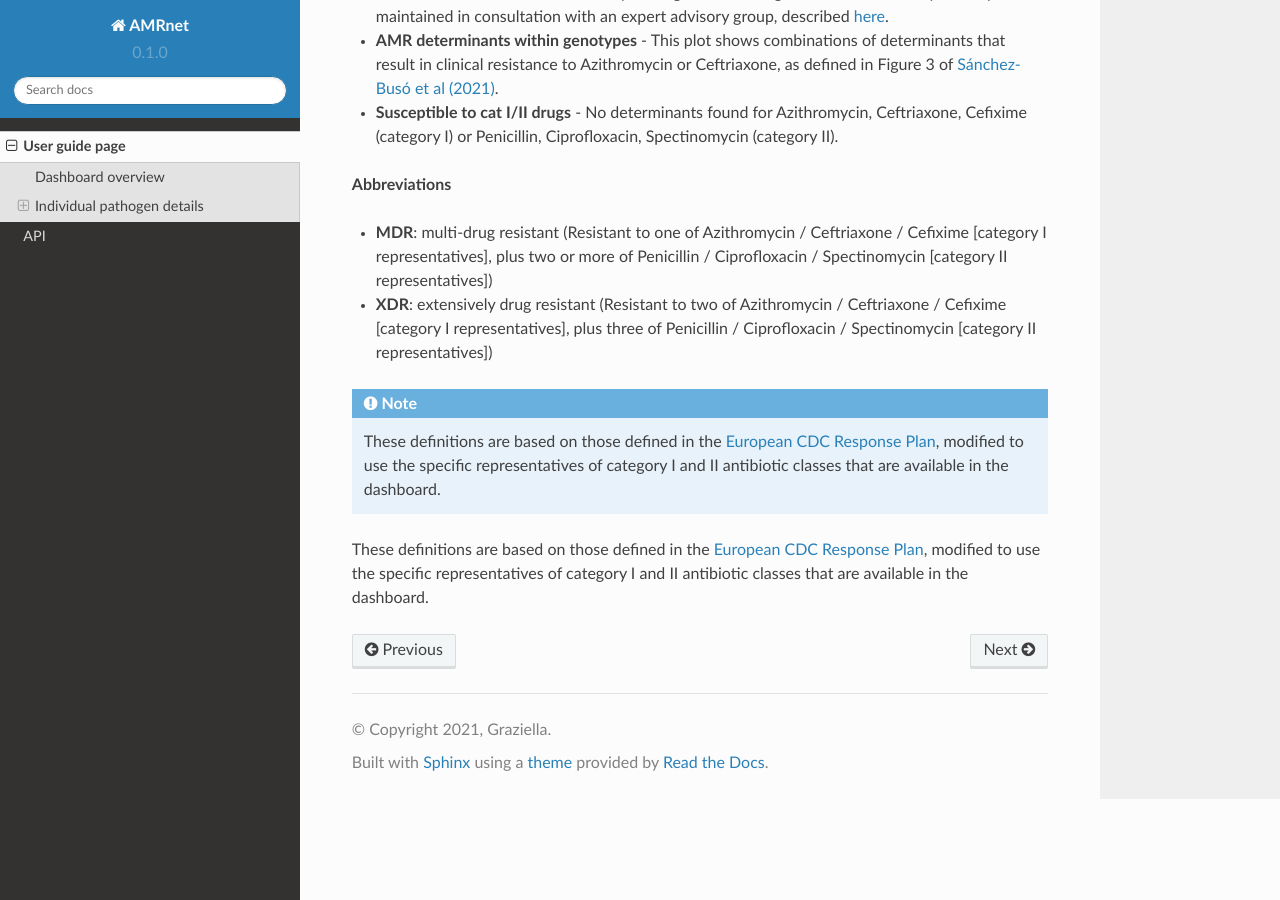
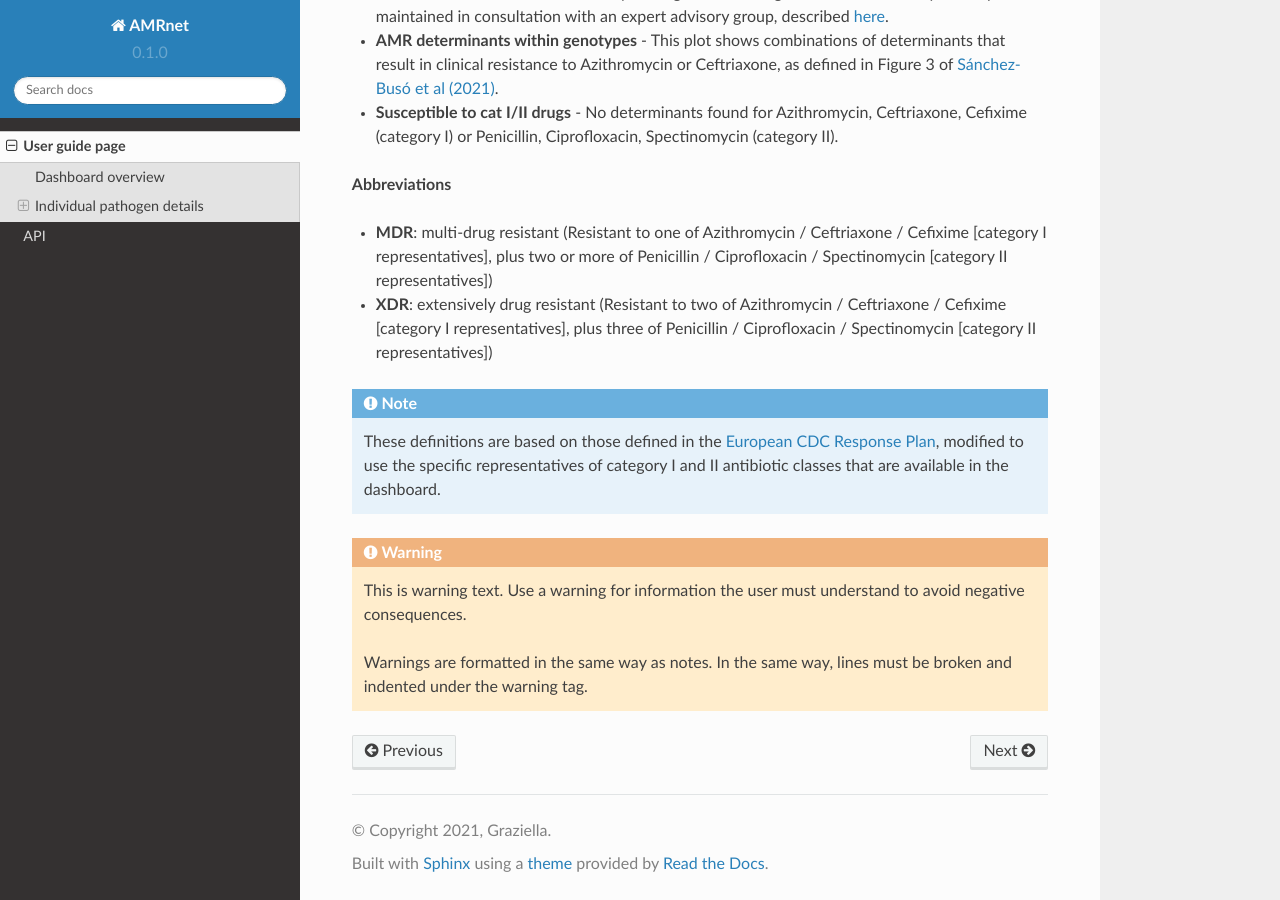
Before and after one commit to amrnet/User-Guide_, a Sphinx documentation site: the page built from docs/source/usage.rst, in a window 1280 px wide and 900 px high, scrolled down 2625 px. Built offline with Sphinx 7.4.7 and the Read the Docs theme 2.0.0, drawn with Linux system fonts in a browser that asks for light colours.

Commit message:
Update usage.rst

```diff
--- a/docs/source/usage.rst
+++ b/docs/source/usage.rst
@@ -79,4 +79,9 @@
 
    These definitions are based on those defined in the `European CDC Response Plan <https://www.ecdc.europa.eu/sites/default/files/documents/multi-and-extensively-drug-resistant-gonorrhoea-response-plan-Europe-2019.pdf>`_, modified to use the specific representatives of category I and II antibiotic classes that are available in the dashboard.
 
-These definitions are based on those defined in the `European CDC Response Plan <https://www.ecdc.europa.eu/sites/default/files/documents/multi-and-extensively-drug-resistant-gonorrhoea-response-plan-Europe-2019.pdf>`_, modified to use the specific representatives of category I and II antibiotic classes that are available in the dashboard.
+.. warning::
+    This is warning text. Use a warning for information the user must
+    understand to avoid negative consequences.
+
+    Warnings are formatted in the same way as notes. In the same way,
+    lines must be broken and indented under the warning tag.
```
